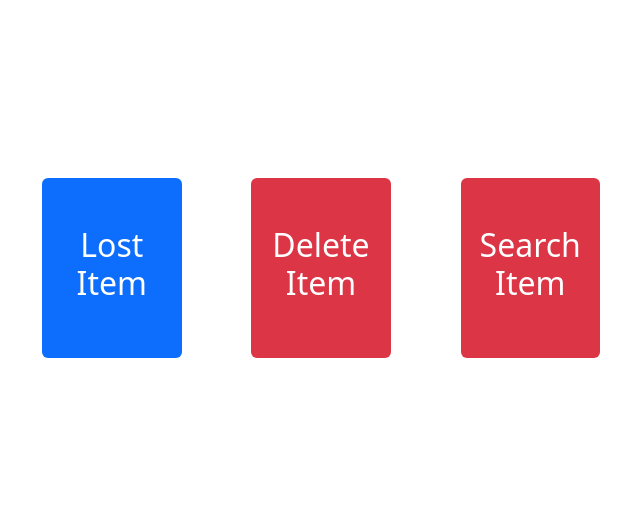
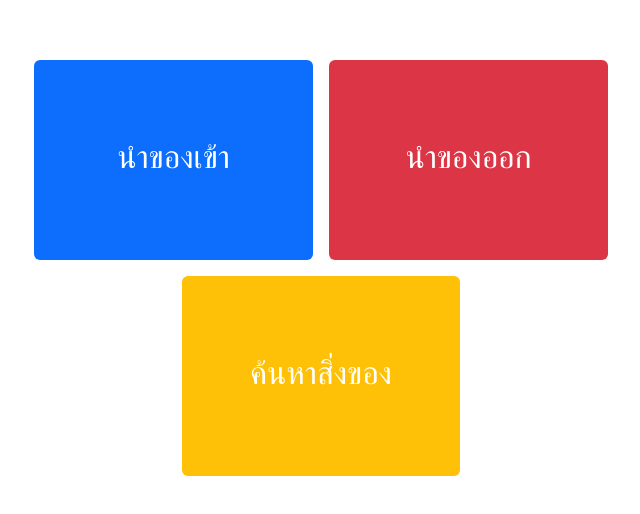
Before and after one commit to Phxtanes/Unifind-front, a React (Create React App) app in the folder Front/: page / in a window 1280 px wide. Shown: the part 132-646 px from the top of the page, without its empty margins (319-959 px from the left). Built offline with nearby package versions, Linux system fonts and the light colour scheme.

Commit message:
แก้นิดเดียวจริงๆ

```diff
--- a/Front/src/components/Homepage.js
+++ b/Front/src/components/Homepage.js
@@ -6,30 +6,30 @@ const Home = () => {
 
   return (
     <div className="container d-flex justify-content-center align-items-center vh-100">
-      <div className="row w-50 d-flex justify-content-between">
+      <div className="row w-75 d-flex justify-content-center">
 
         <div
-          className="col-md-3 d-flex justify-content-center align-items-center bg-primary text-white p-5 rounded text-center"
-          style={{ cursor: "pointer" }}
+          className="col-12 col-md-4 d-flex justify-content-center align-items-center bg-primary text-white p-5 rounded text-center m-2"
+          style={{ cursor: "pointer", minHeight: "200px" }}
           onClick={() => navigate("/lostitemfrom")}
         >
-          <h2>Lost Item</h2>
+          <h2>นำของเข้า</h2>
         </div>
 
         <div
-          className="col-md-3 d-flex justify-content-center align-items-center bg-danger text-white p-5 rounded text-center"
-          style={{ cursor: "pointer" }}
+          className="col-12 col-md-4 d-flex justify-content-center align-items-center bg-danger text-white p-5 rounded text-center m-2"
+          style={{ cursor: "pointer", minHeight: "200px" }}
           onClick={() => navigate("/deletefrom")}
         >
-          <h2>Delete Item</h2>
+          <h2>นำของออก</h2>
         </div>
 
         <div
-          className="col-md-3 d-flex justify-content-center align-items-center bg-danger text-white p-5 rounded text-center"
-          style={{ cursor: "pointer" }}
+          className="col-12 col-md-4 d-flex justify-content-center align-items-center bg-warning text-white p-5 rounded text-center m-2"
+          style={{ cursor: "pointer", minHeight: "200px" }}
           onClick={() => navigate("/inventory")}
         >
-          <h2>Search Item</h2>
+          <h2>ค้นหาสิ่งของ</h2>
         </div>
 
       </div>
--- a/Front/src/components/LostItemForm.js
+++ b/Front/src/components/LostItemForm.js
@@ -50,12 +50,12 @@ const LostItemForm = () => {
   return (
     <div className="container mt-5">
       <div className="card shadow-lg p-4">
-        <h2 className="card-title text-center mb-4">เพิ่มของหาย</h2>
+        <h2 className="card-title text-center mb-4">นำของเข้า</h2>
         <form onSubmit={handleSubmit} className="form-group">
           <input
             type="text"
             name="name"
-            placeholder="ชื่อของหาย"
+            placeholder="ชื่อสิ่งของ"
             value={item.name}
             onChange={handleChange}
             required
```
